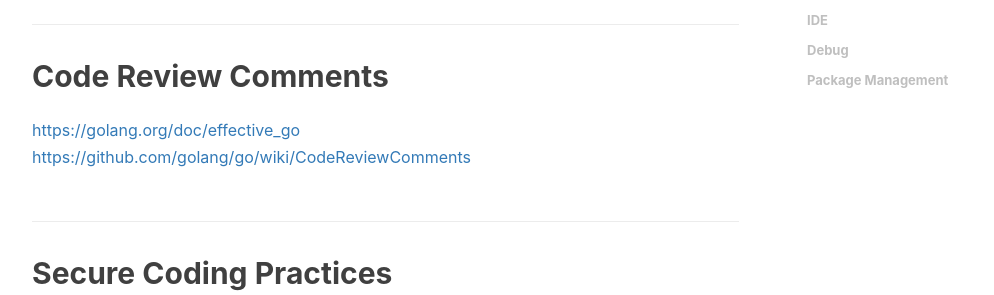
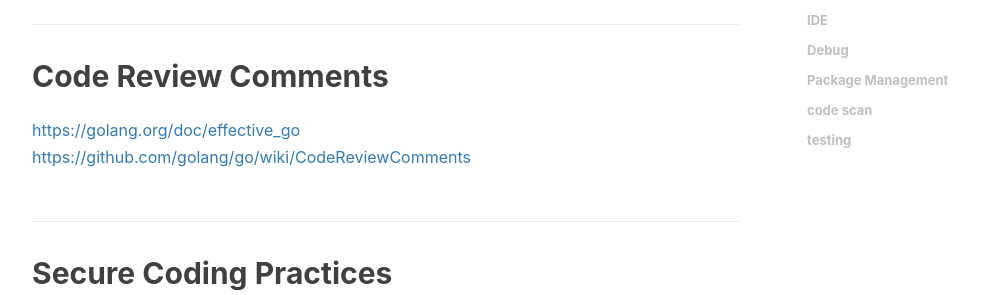
Before and after one commit to sagerenn/sageren.github.io, a Jekyll site: the page built from _posts/2021-06-21-golang.md, in a window 1280 px wide and 900 px high, scrolled down 574 px. Shown: the part 174-469 px from the top of the window, without its empty margins (233-1227 px from the left). Built offline with Jekyll 4.4.1, drawn with Linux system fonts in a browser that asks for light colours; nearby versions of some CDN libraries; comment, search, counter and statistics services are not loaded; some of the changed text lies outside the part shown.

Commit message:
goland add codescan

````diff
--- a/_posts/2021-06-21-golang.md
+++ b/_posts/2021-06-21-golang.md
@@ -47,3 +47,9 @@ go set GOINSECURE=git.company.com
 # go get with a private repo
 go set GOPRIVATE=git.company.com
 ```
+
+## code scan
+
+SonarQube
+
+## testing
````
